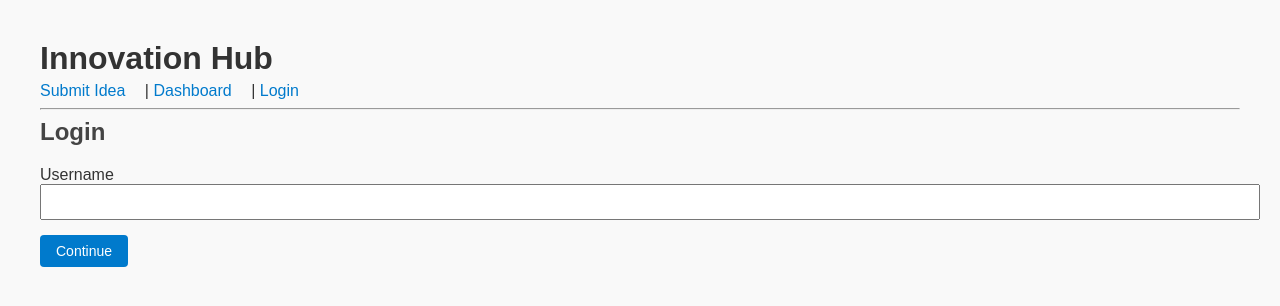
After one commit to siva-sudhan/innovation_portal, a Flask app: template app/templates/login.html in a window 1280 px wide. The commit adds this page. Shown: the top 306 px of the page. Run offline with Flask 3, Linux system fonts and the light colour scheme; the template is opened without the code that fills it: values that come from a table or form of the project are taken from there, others are empty; tables that the repository leaves empty hold one stand-in row (values such as "Sample post").

Commit message:
Add login and landing pages with username editing

```diff
--- a/app/forms.py
+++ b/app/forms.py
@@ -11,3 +11,9 @@ class IdeaForm(FlaskForm):
 
 class VoteForm(FlaskForm):
     submit = SubmitField('\N{THUMBS UP SIGN} Vote')
+
+
+class LoginForm(FlaskForm):
+    """Simple form to capture a username for login/rename."""
+    username = StringField('Username', validators=[DataRequired(), Length(min=1, max=150)])
+    submit = SubmitField('Continue')
--- a/app/templates/base.html
+++ b/app/templates/base.html
@@ -11,6 +11,12 @@
     <nav>
       <a href="{{ url_for('views.submit_idea') }}">Submit Idea</a> |
       <a href="{{ url_for('views.dashboard') }}">Dashboard</a>
+      {% if session.username %}
+        | <a href="{{ url_for('views.landing') }}">Landing</a>
+        | <a href="{{ url_for('auth.logout') }}">Logout</a>
+      {% else %}
+        | <a href="{{ url_for('auth.login') }}">Login</a>
+      {% endif %}
     </nav>
     {% if session.username %}
       <p>Welcome {{ session.username }}!</p>
--- /dev/null
+++ b/app/templates/login.html
@@ -0,0 +1,20 @@
+{% extends 'base.html' %}
+
+{% block title %}Innovation Hub Login{% endblock %}
+
+{% block content %}
+  <h2>Login</h2>
+  <form method="POST">
+    {{ form.hidden_tag() }}
+    <div class="form-group">
+      {{ form.username.label }}<br>
+      {{ form.username(size=40) }}
+      {% if form.username.errors %}
+        <div class="error">{{ form.username.errors[0] }}</div>
+      {% endif %}
+    </div>
+    <div class="form-group">
+      {{ form.submit(class="btn") }}
+    </div>
+  </form>
+{% endblock %}
```
Also changed, not shown: app/templates/landing.html (added, +21 -0 lines), app/views/__init__.py (+16 -1 lines), app/views/auth.py (+15 -8 lines).
